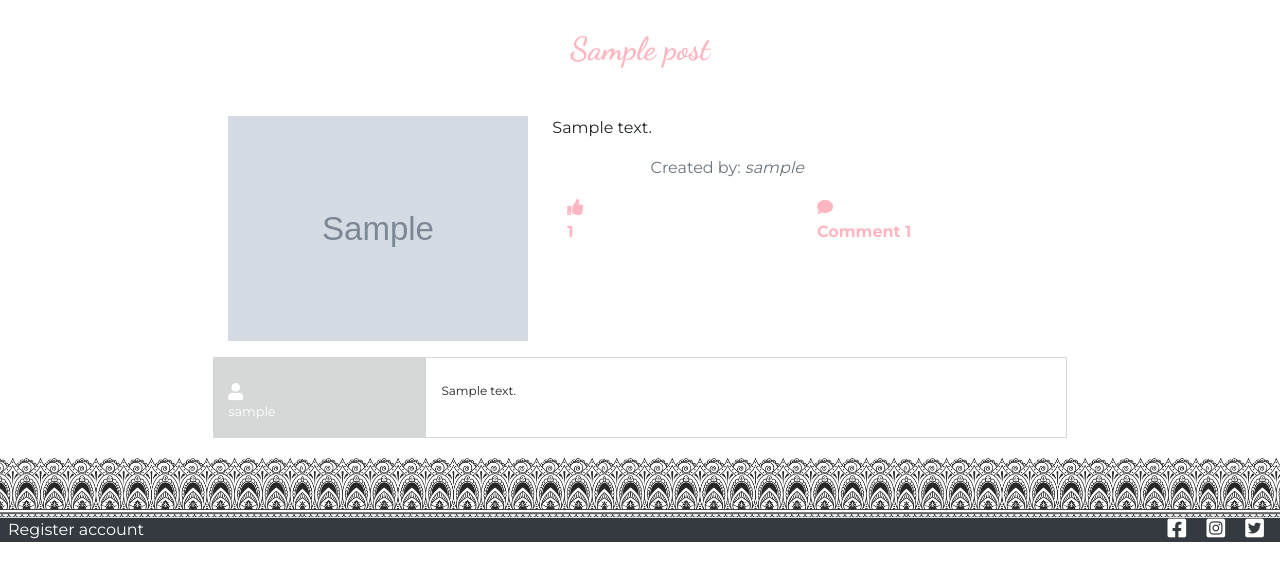
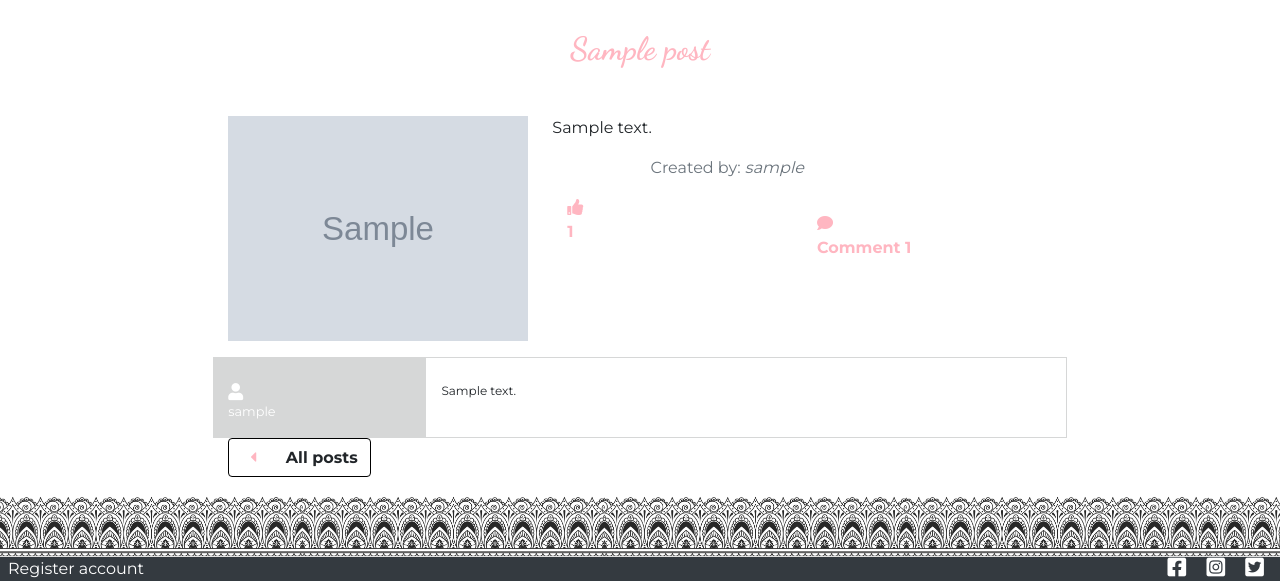
Before and after one commit to LitzN/hennastyles, a Django app: page /community/post_detail/1/ in a window 1280 px wide. Shown: the part 242-823 px from the top of the page. Before the commit the page ends 784 px from the top, so only its background shows below. Run offline with Django 3.2, Linux system fonts and the light colour scheme; tables that the repository leaves empty hold one stand-in row (values such as "Sample post"); grey boxes marked "Sample" are stand-in pictures; parts of the project's set-up code (start-up, migrations or seed data) failed here and were passed over; some libraries are stand-ins or nearby versions.

Commit message:
Added comment count to post pages

```diff
--- a/community/templates/community/post_detail.html
+++ b/community/templates/community/post_detail.html
@@ -45,7 +45,7 @@
                     </div>
                 </div>
                 <div class="col-6">
-                    <div class="">
+                    <div class="mt-3">
                         {% if request.user.is_authenticated %}
                         <button class="btn btn-default" type="button" data-toggle="collapse" data-target="#collapseExample{{ post.id }}" aria-expanded="false" aria-controls="collapseExample">
                             <strong class="pink"><i class="fas fa-comment pink"></i> Comments<br> {{ comment_count }}</strong></button>
@@ -113,10 +113,20 @@
                         </form>
                     </div>
                 </div>
-                <button class="btn pink pink-button border-black mt-4 mb-4 float-right" type="button" data-toggle="collapse" data-target="#collapseExample{{ post.id }}" aria-expanded="false" aria-controls="collapseExample">
-                   Add Comment <i class="fas fa-plus"></i>
+                <button class="btn pink-button border-black font-weight-bold mt-4 mb-4 float-right" type="button" data-toggle="collapse" data-target="#collapseExample{{ post.id }}" aria-expanded="false" aria-controls="collapseExample">
+                   Add Comment <i class="fas fa-plus pink"></i>
                 </button>
             {% endif %}
+        </div>
+    </div>
+    <div class="row">
+        <div class="col-sm-10 offset-sm-1 col-md-8 offset-md-2">
+            <a href="{% url 'view_posts' %}" class="btn pink-button border-black font-weight-bold float-left">
+                <span class="icon mr-3">
+                    <i class="fas fa-caret-left pink"></i>
+                </span>
+                <span>All posts</span>
+            </a>
         </div>
     </div>
     <div class="row">
--- a/community/views.py
+++ b/community/views.py
@@ -24,6 +24,7 @@ def view_posts(request):
 
     for post in posts:
         post.likes = Like.objects.filter(post=post.id).count()
+        post.comments = Comment.objects.filter(for_post=post.id).count
 
     if request.GET:
         if 'q' in request.GET:
@@ -34,6 +35,9 @@ def view_posts(request):
                 return redirect(reverse('view_posts'))
             queries = Q(heading__icontains=query) | Q(body__icontains=query)
             posts = posts.filter(queries)
+            for post in posts:
+                post.likes = Like.objects.filter(post=post.id).count()
+                post.comments = Comment.objects.filter(for_post=post.id).count
 
     context = {
         'posts': posts,
```
Also changed, not shown: community/templates/community/view_posts.html (+6 -3 lines).
